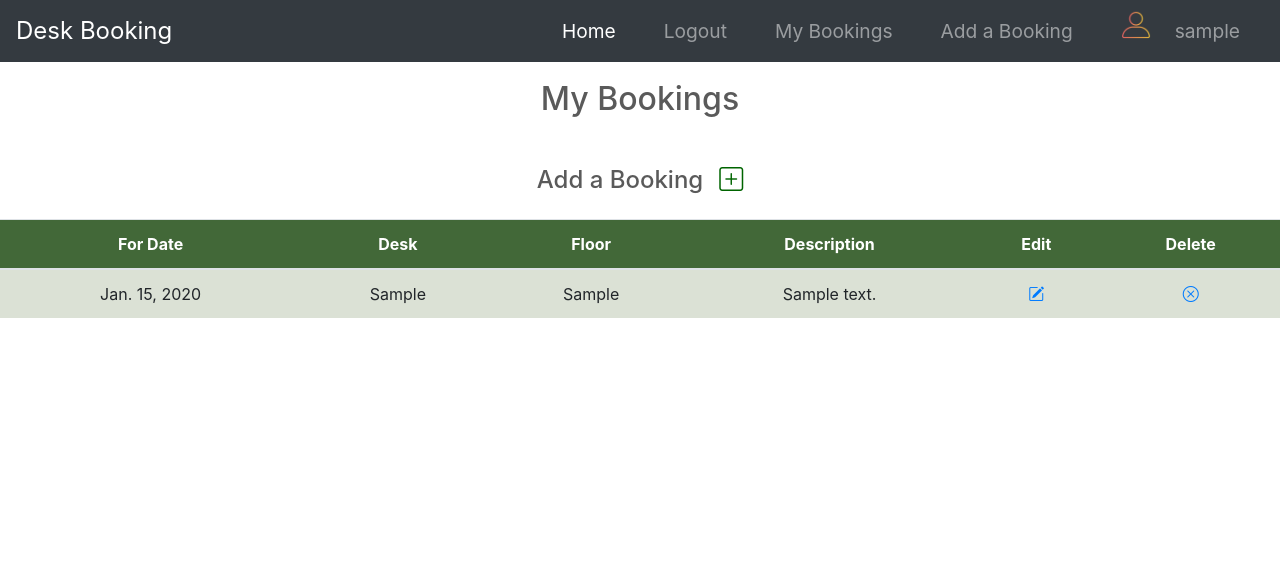
After one commit to teresabowe/booking-system, a Django app: page /view_bookings/ in a window 1280 px wide. The commit adds this page. Shown: the top 574 px of the page. Run offline with Django 3.2, Linux system fonts and the light colour scheme; a user stored in the database is signed in; tables that the repository leaves empty hold one stand-in row (values such as "Sample post"); some libraries are stand-ins or nearby versions.

Commit message:
feat: add new page to view bookings

```diff
--- a/deskbooking/urls.py
+++ b/deskbooking/urls.py
@@ -3,4 +3,5 @@ from django.urls import path
 
 urlpatterns = [
     path('', views.view_home, name='home'),
+    path("view_bookings/", views.BookingsList.as_view(), name="view_bookings"),
 ]
--- a/deskbooking/views.py
+++ b/deskbooking/views.py
@@ -1,4 +1,7 @@
 from django.shortcuts import render
+from django.contrib.auth.mixins import LoginRequiredMixin
+from django.views import generic
+from .models import Booking
 
 
 def view_home(request):
@@ -6,3 +9,18 @@ def view_home(request):
     View Home Page
     """
     return render(request, 'index.html')
+
+
+class BookingsList(LoginRequiredMixin, generic.ListView):
+    """
+    View Bookings
+    """
+    login_url = '../accounts/login/'
+    redirect_field_name = 'account_login'
+    model = Booking
+    queryset = Booking.objects.all()
+    template_name = "view_bookings.html"
+
+    def get_queryset(self):
+        return super().get_queryset().filter(desk_user=self.request.user).\
+         order_by('desk_booking_date')
--- a/static/css/carousel.css
+++ b/static/css/carousel.css
@@ -119,6 +119,32 @@ body {
     background-color: #f5f5f5;
   }
 
+  /* Table style
+  -------------------------------------------------- */
+  h4 .add-button {
+    color: darkgreen;
+  }
+
+  .p-3 {
+    padding: spacer !important;
+  }
+
+  table {
+  margin: 0 auto;
+  width: 80%;
+  }
+
+  thead th {
+    background-color: #426838;
+    color: white;
+  }
+
+  tbody td {
+    background-color: #DBE1D5;
+  }
+
+
+
   /* RESPONSIVE CSS
   -------------------------------------------------- */
 
--- a/templates/base.html
+++ b/templates/base.html
@@ -38,7 +38,7 @@
               <a class="nav-link px-4" href="{% url 'account_logout' %}">Logout</a>
             </li>
             <li class="nav-item">
-              <a class="nav-link px-4" href="">My Bookings</a>
+              <a class="nav-link px-4" href="{% url 'view_bookings' %}">My Bookings</a>
             </li>
             <li class="nav-item">
               <a class="nav-link px-4" href="">Add a Booking</a>
--- /dev/null
+++ b/templates/view_bookings.html
@@ -0,0 +1,38 @@
+{% extends "base.html" %}
+
+{% block content %}
+
+<div class="text-center p-3 mt-3">
+    <h2>My Bookings</h2>
+    <h4 class="mt-5">Add a Booking<a href=""><i class="bi bi-plus-square add-button ml-3"></i></a></h4>
+</div>
+
+<div class="table-responsive">
+    <table class="table">
+        <thead>
+            <tr class="text-center">
+                <th>For Date</th>
+                <th>Desk</th>
+                <th>Floor</th>
+                <th>Description</th>
+                <th>Edit</th>
+                <th>Delete</th>
+            </tr>
+        </thead>
+        {% for booking in booking_list %}
+        <tbody>
+            <tr class="text-center">
+                <td>{{booking.desk_booking_date}}</td>
+                <td>{{booking.desk}}</td>
+                <td>{{booking.desk.floor}}</td>
+                <td>{{booking.desk.description}}</td>
+                <td><a href=''><i class="bi bi-pencil-square"></i></a></td>
+                <td><a href=''><i class="bi bi-x-circle"></i></a></td>
+            </tr>
+        </tbody>
+        {% endfor %}
+
+    </table>
+</div>
+
+{%endblock%}
```
